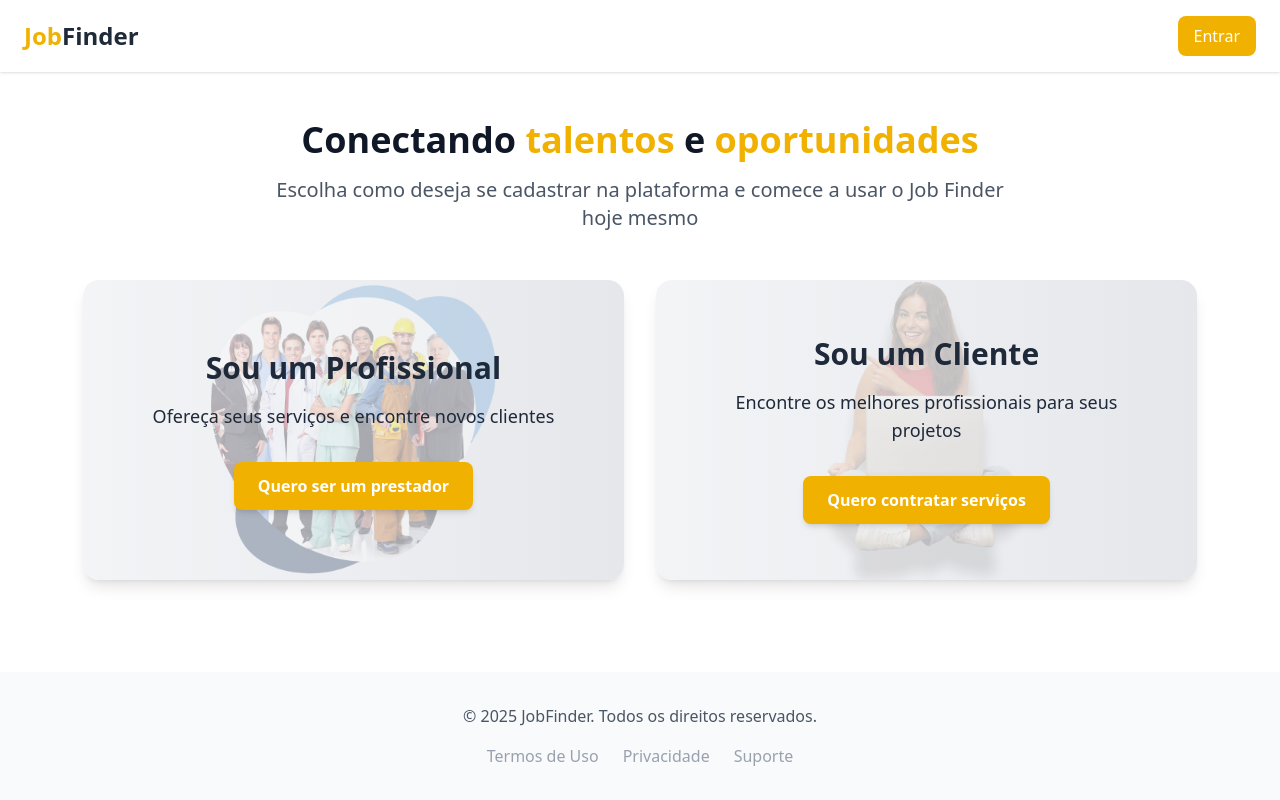
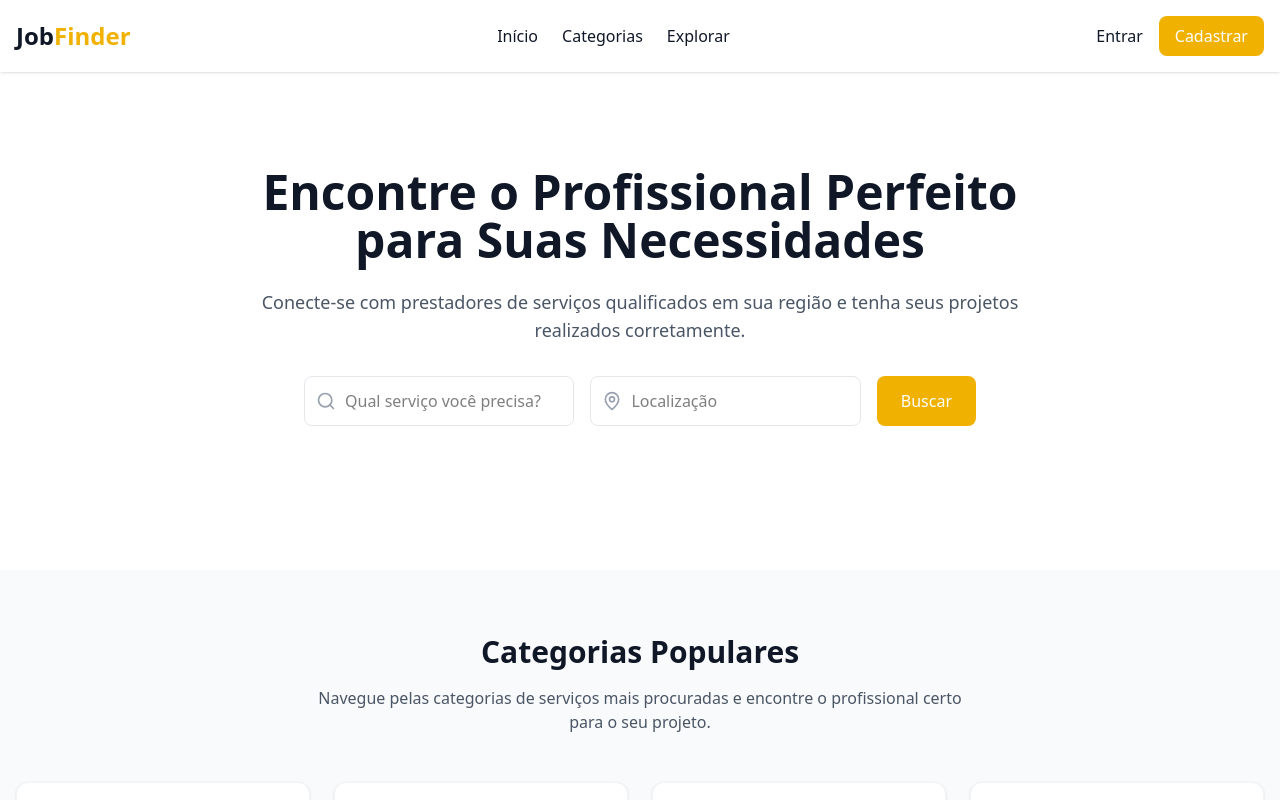
Before and after one commit to Faccin27/job-finder, a Next.js app: page / in a window 1280 px wide. Shown: the top 800 px of the page. Built offline with nearby package versions, Linux system fonts and the light colour scheme.

Commit message:
feat: updated routes

```diff
--- a/src/app/page.tsx
+++ b/src/app/page.tsx
@@ -1,4 +1,4 @@
-import Home from "@/components/home";
+import Home from "@/components/mainpage";
 
 export default function () {
   return (
--- a/src/app/home/page.tsx
+++ b/src/app/register/page.tsx
@@ -1,4 +1,4 @@
-import Home from "@/components/mainpage";
+import Home from "@/components/home";
 
 export default function () {
   return (
--- a/src/components/mainpage.tsx
+++ b/src/components/mainpage.tsx
@@ -27,11 +27,11 @@ export default function Home() {
           </nav>
 
           <div className="flex items-center gap-4">
-            <Link href="/" className="font-medium text-gray-900 hover:text-yellow-500 transition-colors">
+            <Link href="/register" className="font-medium text-gray-900 hover:text-yellow-500 transition-colors">
               Entrar
             </Link>
             <Link
-              href="/"
+              href="/register"
               className="px-4 py-2 bg-yellow-500 text-white font-medium rounded-lg hover:bg-yellow-600 transition-colors"
             >
               Cadastrar
```
